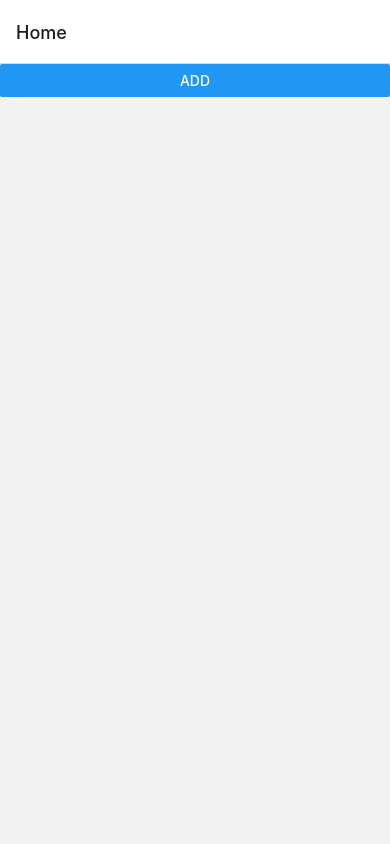
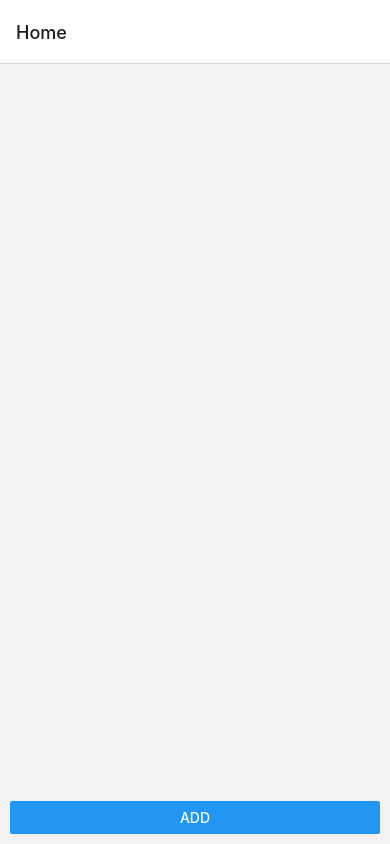
Before and after one commit to RishikBacancy/React-Native-Test, a React Native app: screen /Home in a window 390 px wide. Built offline with nearby package versions, Linux system fonts and the light colour scheme.

Commit message:
Added List Logic

```diff
--- a/screens/AddScreen.js
+++ b/screens/AddScreen.js
@@ -8,6 +8,8 @@ const AddScreen = props =>
   const [fname,setFname] = useState("");
   const [lname,setLname] = useState("");
   const [phNumber,setPhNumber] = useState("");
+
+  var oldData = props.route.params;
 
   const inputPhHandler = txtInput =>
   {
@@ -26,7 +28,21 @@ const AddScreen = props =>
 
   const saveHandler = () =>
   {
-    props.navigation.navigate("Home",{fname,lname,phNumber});
+    console.log(props.route.params);
+
+    var curData = [{
+      fname: fname,
+      lname: lname,
+      phNumber: phNumber
+    }];
+
+    if(typeof(oldData) === "undefined"){
+      oldData.push(curData);
+    } else {
+      oldData.push.apply(oldData,curData);
+    }
+
+    props.navigation.navigate("Home", oldData);
   };
 
   return(
--- a/screens/HomeScreen.js
+++ b/screens/HomeScreen.js
@@ -5,22 +5,50 @@ import Card from "../components/Card";
 const HomeScreen = props =>
 {
 
-  var newDatalist = {...props.route.params};
+  var detalis = [];
+  const [length,setLength] = useState(0);
 
-  console.log(newDatalist);
+  if(typeof(props.route.params) != "undefined"){
+    detalis = props.route.params;
+    console.log(detalis);
+    console.log("-------"+detalis.length);
+  }
+
+
   return(
-    <View>
+    <View style={styles.container}>
+      <FlatList
+        data={detalis}
+        renderItem={itemData => (
+          <Card style={styles.cardContainer}>
+              <Text style={styles.txtContainer}>First Name: {itemData.item.fname}</Text>
+              <Text style={styles.txtContainer}>Last Name: {itemData.item.lname}</Text>
+              <Text style={styles.txtContainer}>Phone : {itemData.item.phNumber}</Text>
+          </Card>
+        )}
+      ></FlatList>
+
       <Button
         title="Add"
-        onPress={()=>{props.navigation.navigate("Add")}}
+        disabled={length===10}
+        onPress={()=>{setLength(length+1); props.navigation.navigate("Add",detalis);}}
       />
-
-
     </View>
 
   );
 }
 
-const styles = StyleSheet.create({});
+const styles = StyleSheet.create({
+  container:{
+    flex:1,
+    padding: 10,
+  },
+  cardContainer:{
+    margin:5,
+  },
+  txtContainer:{
+    fontSize:15,
+  }
+});
 
 export default HomeScreen;
```
